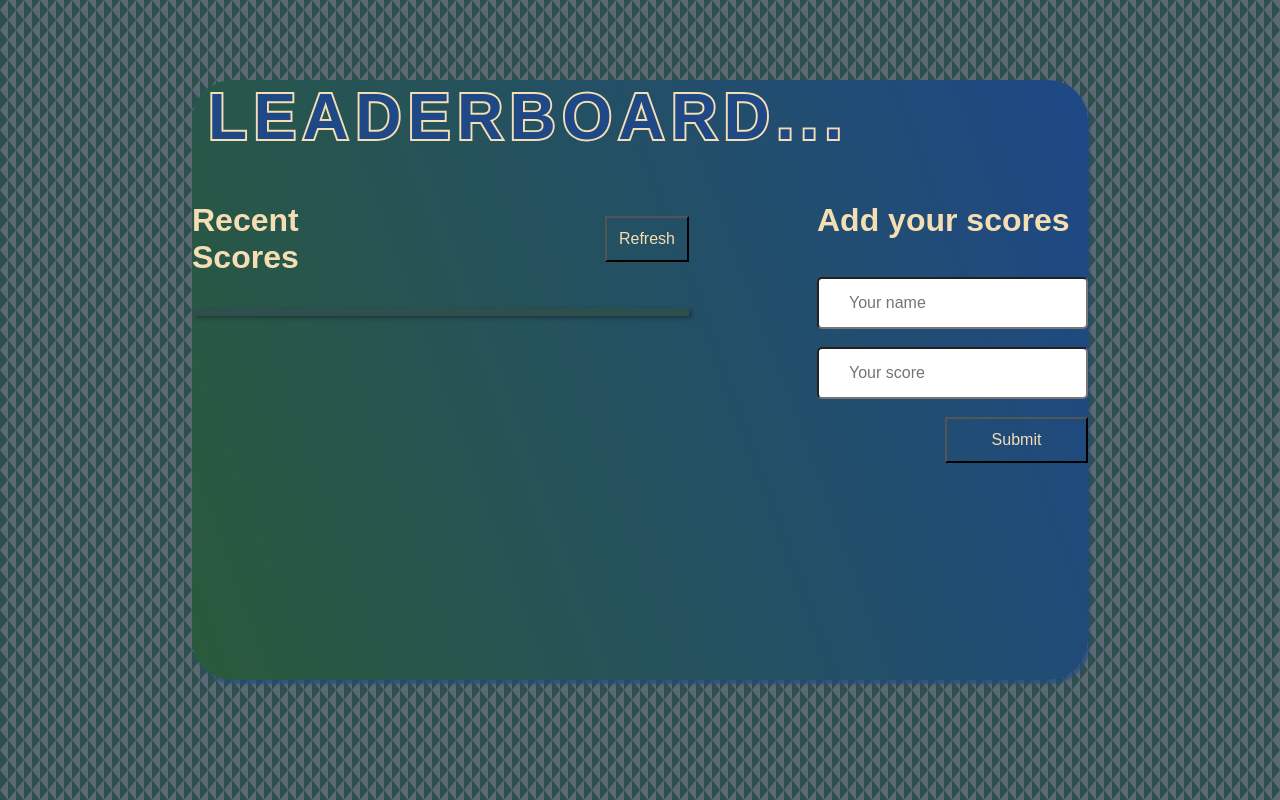
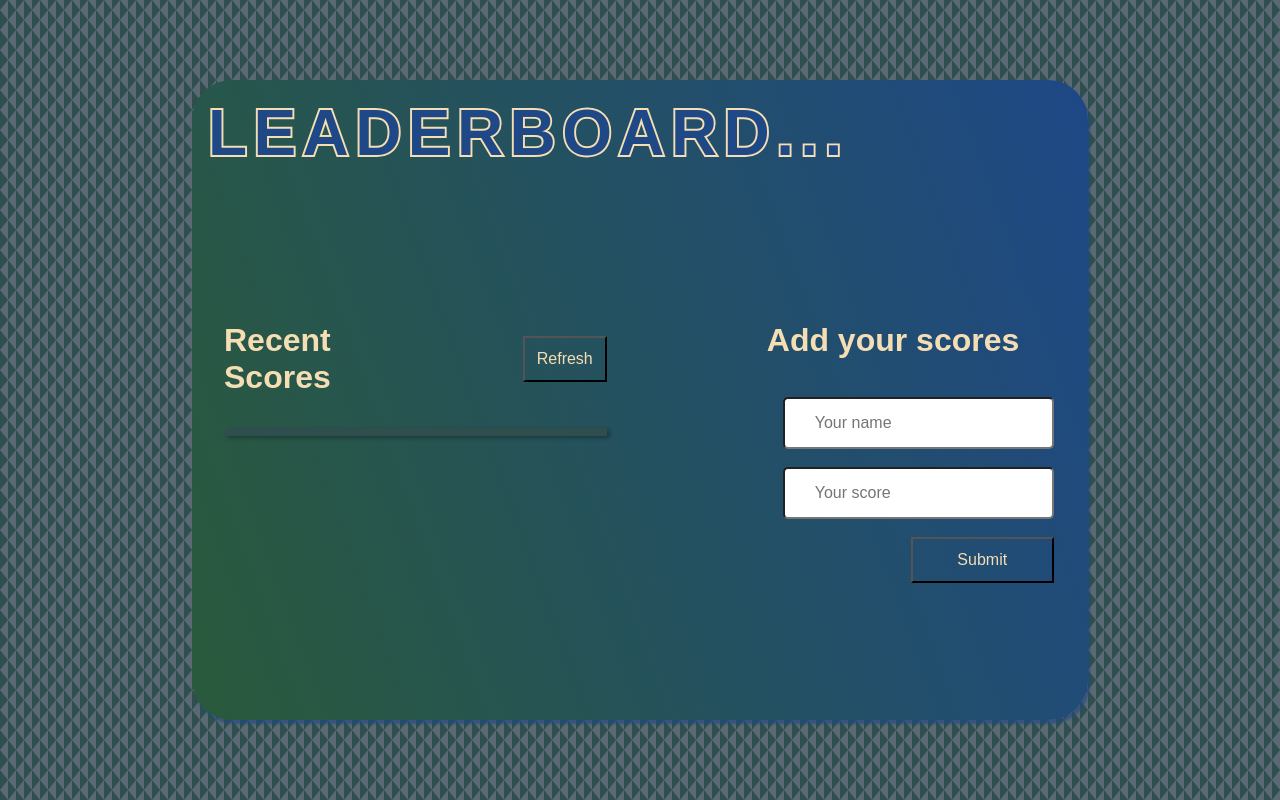
Before and after one commit to saluumaa/Leader-board, a website built with webpack: page src/index.html in a window 1280 px wide. Built offline with nearby package versions, Linux system fonts and the light colour scheme; no server answers.

Commit message:
Implement responsiveness

```diff
--- a/src/style.css
+++ b/src/style.css
@@ -14,20 +14,17 @@ body {
 .main-wrapper {
   background: linear-gradient(70deg, #2a5a3b, #1e4886);
   border-radius: 40px;
-  width: 70%;
-  height: 75%;
-  position: fixed;
-  top: 10%;
-  left: 50%;
-  transform: translateX(-50%);
+  display: grid;
   color: whitesmoke;
+  width: 100%;
   box-shadow: 2px 4px 2px #1e488699;
 }
 
 h1 {
   position: relative;
-  font-size: 4rem;
+  font-size: 1.5rem;
   color: #2a5a3b;
+  padding-top: 1rem;
   padding-left: 1rem;
   letter-spacing: 0.1em;
   -webkit-text-stroke: 0.3vw wheat;
@@ -38,6 +35,7 @@ h1::before {
   content: attr(data-text);
   padding-left: 1rem;
   position: absolute;
+  padding-top: 1rem;
   top: 0;
   left: 0;
   right: 50%;
@@ -72,29 +70,32 @@ h2 {
 .container {
   display: flex;
   justify-content: center;
-  gap: 8rem;
+  flex-direction: column-reverse;
+  gap: 2rem;
   font-size: 1rem;
-  margin-top: 3rem;
+  margin-top: 2rem;
 }
 
 .left-leader {
   display: flex;
   flex-direction: column;
+  padding-left: 2rem;
+  padding-right: 2rem;
 }
 
 .score-header {
   display: flex;
   align-items: center;
-  gap: 12rem;
+  gap: 2rem;
 }
 
 .scores {
   border: 4px solid darkslategray;
   border-top-left-radius: 30px;
   margin-top: 2rem;
-  max-height: 25%;
-  margin-bottom: 2rem;
-  overflow-y: scroll;
+  max-height: 20%;
+  margin-bottom: 4rem;
+  overflow: scroll;
   background-color: #00000090;
   box-shadow: 3px 2px 4px #00000050;
 }
@@ -119,8 +120,10 @@ ul li:nth-child(even):hover {
 form {
   display: flex;
   flex-direction: column;
-  gap: 18px;
-  margin-top: 38px;
+  gap: 10px;
+  margin-top: 15px;
+  margin-right: 1rem;
+  margin-left: 1rem;
 }
 
 form input {
@@ -130,7 +133,7 @@ form input {
 }
 
 .submit {
-  margin-left: 8rem;
+  margin-left: 10rem;
 }
 
 .btn {
@@ -173,3 +176,75 @@ form input {
   font-weight: 600;
   margin-top: 18px;
 }
+
+@media only screen and (min-width: 768px) {
+  .main-wrapper {
+    width: 100%;
+    height: 80%;
+    top: 10%;
+    position: fixed;
+    left: 50%;
+    transform: translateX(-50%);
+  }
+
+  .container {
+    flex-direction: row;
+    gap: 2rem;
+  }
+
+  h1 {
+    font-size: 4rem;
+  }
+
+  .score-header {
+    gap: 12rem;
+  }
+
+  .scores {
+    margin-bottom: 2rem;
+    max-height: 25%;
+  }
+
+  .submit {
+    margin-left: 8rem;
+  }
+
+  form {
+    gap: 18px;
+    margin-top: 38px;
+    padding-right: 2rem;
+  }
+}
+
+@media only screen and (min-width: 1205px) {
+  .main-wrapper {
+    width: 70%;
+  }
+
+  .container {
+    gap: 8rem;
+  }
+
+  .scores {
+    margin-bottom: 2rem;
+    max-height: 25%;
+  }
+
+  .score-header {
+    gap: 12rem;
+  }
+
+  .submit {
+    margin-left: 8rem;
+  }
+
+  h1 {
+    font-size: 4rem;
+  }
+
+  form {
+    gap: 18px;
+    margin-top: 38px;
+    margin-right: 2rem;
+  }
+}
```
Also changed, not shown: dist/index.bundle.js.
